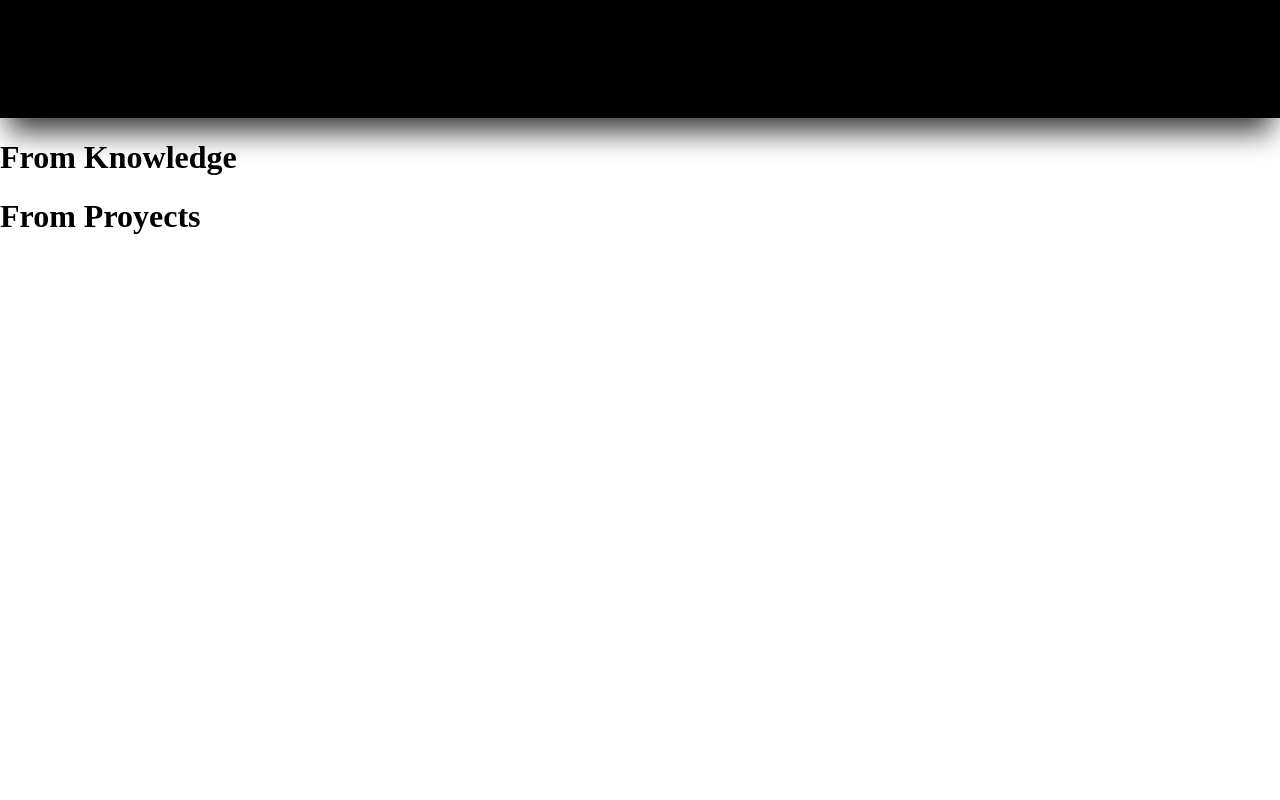
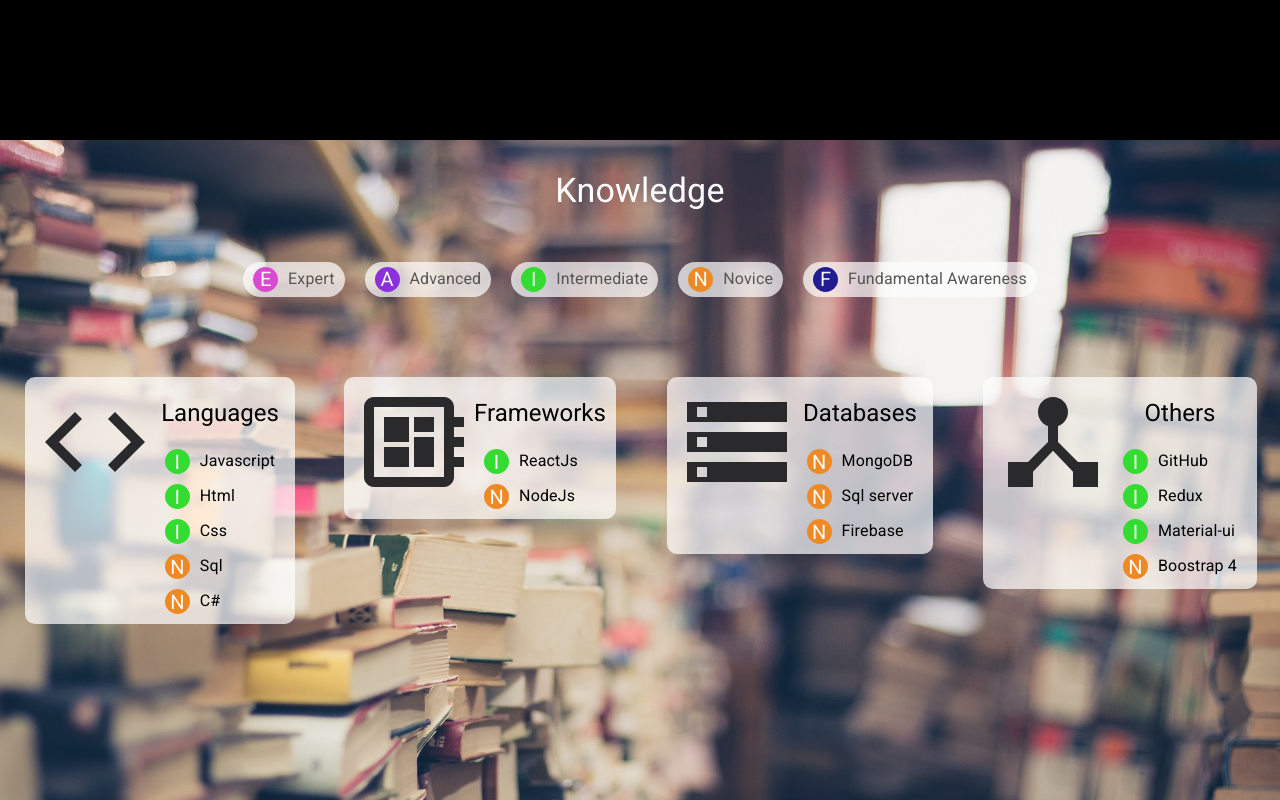
Before and after one commit to antonio9520/Portafolio, a React (Create React App) app: page / in a window 1280 px wide. Shown: the part 1500-2300 px from the top of the page. Before the commit the page ends 1756 px from the top, so only its background shows below. Built offline with nearby package versions, Linux system fonts and the light colour scheme.

Commit message:
Knowledge completo

```diff
--- a/src/containers/JobExperience/JobExperience.css
+++ b/src/containers/JobExperience/JobExperience.css
@@ -1,5 +1,4 @@
 .container-job {
-  margin-top: -22px;
   padding: 0;
   background-color: black;
   min-height: 500px;
@@ -30,11 +29,13 @@
   background-size: cover;
   background-position: center;
   position: absolute;
-  -webkit-animation: fadeInFromNone 0.5s ease-out;
-  -moz-animation: fadeInFromNone 0.5s ease-out;
-  -o-animation: fadeInFromNone 0.5s ease-out;
-  animation: fadeInFromNone 0.5s ease-out;
+  -webkit-animation: fadeInFromNone 0.5s ease-in-out;
+  -moz-animation: fadeInFromNone 0.5s ease-in-out;
+  -o-animation: fadeInFromNone 0.5s ease-in-out;
+  animation: fadeInFromNone 0.5s ease-in-out;
+
 }
+/*****FADEIN***/
 @-webkit-keyframes fadeInFromNone {
   0% {
     display: none;
@@ -103,13 +104,16 @@
   }
 }
 
+
+
+
 .cont-body-job {
   position: relative;
 }
 
 .overlay-job {
   background: rgb(0, 0, 0);
-  opacity: 0.8;
+  opacity: 0.5;
   position: absolute;
   top: 0;
   left: 0;
--- a/src/containers/JobExperience/JobExperience.jsx
+++ b/src/containers/JobExperience/JobExperience.jsx
@@ -14,15 +14,16 @@ const JobExperience = () => {
     }, 500);
     setTimeout(() => {
       setImage(img)
-    }, 600);
+    }, 1000);
   };
+
   return (
     <div className="container-job">
       {image ? <img className="img-job" alt="jobExp" src={image}></img> : null}
 
       <div className="overlay-job"></div>
       <div className="cont-body-job">
-        <Typography variant="h4" className="job-title">
+        <Typography  variant="h4" className="job-title">
           Job´s Experience
         </Typography>
         <div className="container-line">
--- a/src/containers/JobExperience/components/CardArrow.jsx
+++ b/src/containers/JobExperience/components/CardArrow.jsx
@@ -1,7 +1,7 @@
 import React, { useState } from "react";
 import { Typography, IconButton } from "@material-ui/core";
 import img from "../../../resources/img/laptop2.jpg";
-import img2 from "../../../resources/img/laptop4.jpg";
+import img2 from "../../../resources/img/laptop6.jpg";
 
 const CardArrow = (props) => {
   const { title, sub1, year, sub2, body, icon, changeImage, id } = props;
--- /dev/null
+++ b/src/containers/Knowledge/Knowledge.css
@@ -0,0 +1,47 @@
+.container-Know {
+  width: 100%;
+  height: 100vh;
+  position: relative;
+  /* background: rgb(0,0,0);
+background: linear-gradient(180deg, rgba(0,0,0,1) 0%, rgba(38,117,96,1) 100%); */
+
+}
+
+.img-know{
+    height: 100%;
+    width: 100%;
+    margin: 0;
+    background-repeat: no-repeat;
+    background-size: cover;
+    background-position: center;
+    position: absolute;
+}
+
+.cont-body-know{
+    position: relative;
+}
+.typo-title-know{
+    padding-top: 30px;
+    color: white;
+    text-align: center;
+}
+.avatar-int {
+    width: 25px !important;
+    height: 25px !important;
+    background: #34db31 !important;
+    margin-right: 10px !important;
+  }
+
+/* */
+/* .overlay-know {
+    background: #fff;
+
+    opacity: 0.7;
+    position: absolute;
+    top: 0;
+    left: 0;
+    right: 0;
+    bottom: 0;
+    /* -webkit-box-shadow: 0px 21px 28px -8px #000000;
+    box-shadow: 0px 21px 28px -8px #000000;
+  } */
--- a/src/containers/Knowledge/Knowledge.jsx
+++ b/src/containers/Knowledge/Knowledge.jsx
@@ -1,9 +1,139 @@
-import React from 'react'
+import React from "react";
+import "./Knowledge.css";
+import img from "../../resources/img/books.jpg";
+import { Grid, Typography, Avatar } from "@material-ui/core";
+import Categories from "./components/categories";
+import KnowItem from "./components/KnowItem";
+import { Code, Storage, DeveloperBoard, DeviceHub } from "@material-ui/icons";
 
 const Knowledge = () => {
-    return (
-       <h1>From Knowledge</h1>
-    )
-}
+  const languages = [
+    {
+      avatar: "I",
+      typo: "Javascript",
+      className: "avatar-int",
+    },
+    {
+      avatar: "I",
+      typo: "Html",
+      className: "avatar-int",
+    },
+    {
+      avatar: "I",
+      typo: "Css",
+      className: "avatar-int",
+    },
+    {
+      avatar: "N",
+      typo: "Sql",
+      className: "avatar-novice",
+    },
+    {
+      avatar: "N",
+      typo: "C#",
+      className: "avatar-novice",
+    },
+  ];
+  const databases = [
+    {
+      avatar: "N",
+      typo: "MongoDB",
+      className: "avatar-novice",
+    },
+    {
+      avatar: "N",
+      typo: "Sql server",
+      className: "avatar-novice",
+    },
+    {
+      avatar: "N",
+      typo: "Firebase",
+      className: "avatar-novice",
+    },
+  ];
+  const frameworks = [
+    {
+      avatar: "I",
+      typo: "ReactJs",
+      className: "avatar-int",
+    },
+    {
+      avatar: "N",
+      typo: "NodeJs",
+      className: "avatar-novice",
+    },
+  ];
 
-export default Knowledge
+  const others = [
+    {
+      avatar: "I",
+      typo: "GitHub",
+      className: "avatar-int",
+    },
+    {
+      avatar: "I",
+      typo: "Redux",
+      className: "avatar-int",
+    },
+    {
+      avatar: "I",
+      typo: "Material-ui",
+      className: "avatar-int",
+    },
+    {
+      avatar: "N",
+      typo: "Boostrap 4",
+      className: "avatar-novice",
+    },
+  ];
+  return (
+    <div className="container-Know">
+      <img className="img-know" src={img} alt="img-know"></img>
+      <div className="overlay-know"></div>
+      <div className="cont-body-know">
+        <Grid container>
+          <Grid item xs={12} sm={12} md={12}>
+            <Typography className="typo-title-know" variant="h4">
+              Knowledge
+            </Typography>
+          </Grid>
+          <Grid item xs={12} sm={12} md={12}>
+            <div>
+              <Categories />
+            </div>
+          </Grid>
+          <Grid item xs={12} sm={12} md={3} style={{ textAlign: "center" }}>
+            <KnowItem
+              title="Languages"
+              icon={<Code className="icon-code" />}
+              list={languages}
+            />
+          </Grid>
+          <Grid item xs={12} sm={12} md={3} style={{ textAlign: "center" }}>
+            <KnowItem
+              title="Frameworks"
+              list={frameworks}
+              icon={<DeveloperBoard className="icon-code" />}
+            />
+          </Grid>
+          <Grid item xs={12} sm={12} md={3} style={{ textAlign: "center" }}>
+            <KnowItem
+              title="Databases"
+              list={databases}
+              icon={<Storage className="icon-code" />}
+            />
+          </Grid>
+          <Grid item xs={12} sm={12} md={3} style={{ textAlign: "center" }}>
+            <KnowItem
+              title="Others"
+              list={others}
+              icon={<DeviceHub className="icon-code" />}
+            />
+          </Grid>
+        </Grid>
+      </div>
+    </div>
+  );
+};
+
+export default Knowledge;
--- /dev/null
+++ b/src/containers/Knowledge/components/KnowItem.jsx
@@ -0,0 +1,28 @@
+import React from "react";
+import "./styles.css";
+import { Typography, Avatar } from "@material-ui/core";
+
+const KnowItem = (props) => {
+  const { title, icon, list } = props;
+  return (
+    <div className="container-knowItem">
+      <div className="cont-icon-know">{icon}</div>
+      <div className="cont-typo-know">
+        <Typography variant="h5" className="title-know-item">
+          {title}
+        </Typography>
+        <div className="cont-items-know">
+          {list.map((list) => (
+            <div className="cont-avatar-know">
+              <Avatar className={list.className}>{list.avatar}</Avatar>
+              <Typography variant="body1">{list.typo}</Typography>
+            </div>
+          ))}
+
+        </div>
+      </div>
+    </div>
+  );
+};
+
+export default KnowItem;
--- /dev/null
+++ b/src/containers/Knowledge/components/categories.jsx
@@ -0,0 +1,42 @@
+import React from "react";
+import { Typography, Avatar } from "@material-ui/core";
+import "./styles.css"
+
+const categories = () => {
+  return (
+    <div className='cont-categories'>
+      <div className="cont-categories-sub">
+        <Avatar className='avatar-expert'>E</Avatar>
+        <Typography className="typo-body-know" variant="body1">
+          Expert
+        </Typography>
+      </div>
+      <div className="cont-categories-sub">
+      <Avatar className='avatar-advanced'>A</Avatar>
+        <Typography className="typo-body-know" variant="body1">
+          Advanced
+        </Typography>
+      </div>
+      <div className="cont-categories-sub">
+      <Avatar className='avatar-int'>I</Avatar>
+        <Typography className="typo-body-know" variant="body1">
+          Intermediate
+        </Typography>
+      </div>
+      <div className="cont-categories-sub">
+      <Avatar className='avatar-novice'>N</Avatar>
+        <Typography className="typo-body-know" variant="body1">
+          Novice
+        </Typography>
+      </div>
+      <div className="cont-categories-sub">
+      <Avatar className='avatar-fund'>F</Avatar>
+        <Typography className="typo-body-know" variant="body1">
+          Fundamental Awareness
+        </Typography>
+      </div>
+    </div>
+  );
+};
+
+export default categories;
--- /dev/null
+++ b/src/containers/Knowledge/components/styles.css
@@ -0,0 +1,109 @@
+.cont-categories {
+  display: inline-flex;
+  justify-content: center;
+  width: 100%;
+}
+.cont-categories-sub {
+  display: inline-flex;
+  position: relative;
+  margin: 50px 10px 30px 10px;
+  padding: 5px 10px;
+  border-radius: 25px;
+  z-index: 99;
+}
+.cont-categories-sub::before {
+  content: "";
+  background-color: white;
+  opacity: 0.7;
+  top: 0;
+  left: 0;
+  bottom: 0;
+  right: 0;
+  position: absolute;
+  border-radius: 25px;
+  z-index: -1;
+}
+
+.avatar-expert {
+  width: 25px !important;
+  height: 25px !important;
+  background: #da49d2 !important;
+  margin-right: 10px !important;
+}
+.avatar-advanced {
+  width: 25px !important;
+  height: 25px !important;
+  background: #8a31db !important;
+  margin-right: 10px !important;
+}
+.avatar-int {
+  width: 25px !important;
+  height: 25px !important;
+  background: #34db31 !important;
+  margin-right: 10px !important;
+}
+.avatar-novice {
+  width: 25px !important;
+  height: 25px !important;
+  background: #ee8a25 !important;
+  margin-right: 10px !important;
+}
+.avatar-fund {
+  width: 25px !important;
+  height: 25px !important;
+  background: #211c90 !important;
+  margin-right: 10px !important;
+}
+
+.typo-body-know {
+    color: #555555;
+}
+
+/***KnowItems***/
+
+.container-knowItem{
+    display: inline-flex;
+  position: relative;
+  margin: 50px 10px 30px 10px;
+  padding: 5px 10px;
+  border-radius: 10px;
+  z-index: 99;
+  display: inline-flex;
+}
+
+.container-knowItem::before {
+    content: "";
+    background-color: white;
+    opacity: 0.7;
+    top: 0;
+    left: 0;
+    bottom: 0;
+    right: 0;
+    position: absolute;
+    border-radius: 10px;
+    z-index: -1;
+  }
+
+  .icon-code{
+      width: 120px !important;
+      height: 120px !important;
+      color: #2a2a2d;
+  }
+  .cont-typo-know{
+     padding-top: 15px;
+     display: inline-block;
+  }
+
+  .title-know-item{
+    padding-bottom: 15px;
+  }
+  .cont-avatar-know{
+    display: inline-flex;
+    position: relative;
+    padding: 5px 10px;
+    border-radius: 25px;
+
+  }
+  .cont-items-know{
+      display: grid;
+  }
```
Also changed, not shown: src/resources/img/books.jpg (added).
